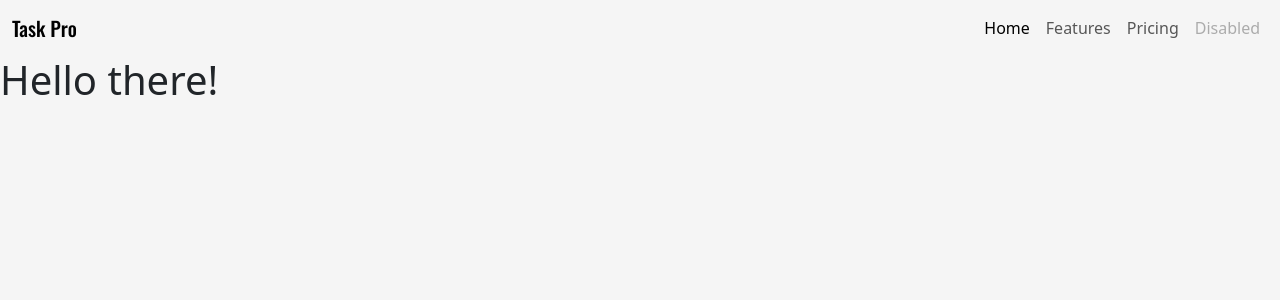
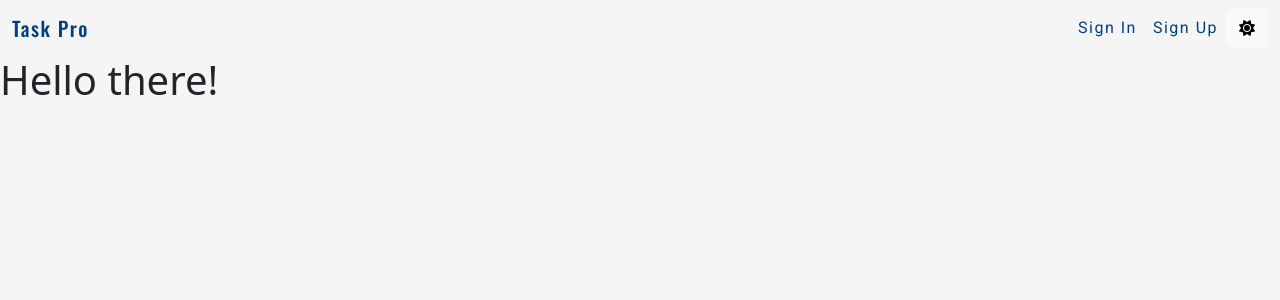
Before and after one commit to mmcin/task-pro-2, a Django app: template templates/index.html in a window 1280 px wide. Shown: the top 300 px of the page. Run offline with Django 3.2, Linux system fonts and the light colour scheme; the template is opened without the code that fills it, so the values that code supplies are empty; some libraries are stand-ins or nearby versions.

Commit message:
nav styling and button

```diff
--- a/static/css/style.css
+++ b/static/css/style.css
@@ -46,3 +46,13 @@ body {
 .navbar-collapse {
     flex-grow: 0;
 }
+
+.nav-link,
+.navbar-brand {
+    color: var(--primary-text-color);
+    letter-spacing: 1.5px;
+}
+
+.nav-link {
+    font-family: var(--ff-body);
+}
--- a/templates/base.html
+++ b/templates/base.html
@@ -35,18 +35,13 @@
             <div class="collapse navbar-collapse" id="navbarNav">
                 <ul class="navbar-nav">
                     <li class="nav-item">
-                        <a class="nav-link active" aria-current="page" href="#">Home</a>
+                        <a class="nav-link" href="#">Sign In</a>
                     </li>
                     <li class="nav-item">
-                        <a class="nav-link" href="#">Features</a>
-                    </li>
-                    <li class="nav-item">
-                        <a class="nav-link" href="#">Pricing</a>
-                    </li>
-                    <li class="nav-item">
-                        <a class="nav-link disabled" aria-disabled="true">Disabled</a>
+                        <a class="nav-link" href="#">Sign Up</a>
                     </li>
                 </ul>
+                <button type="button" class="btn btn-light"><i class="fa-solid fa-sun"></i></button>
             </div>
         </div>
     </nav>
```
